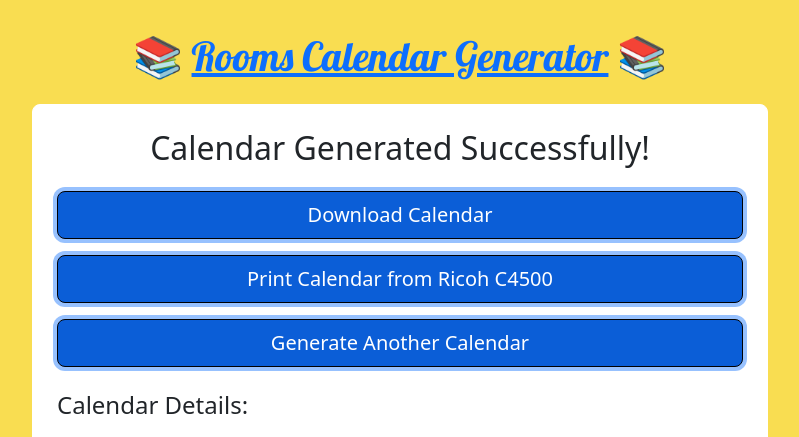
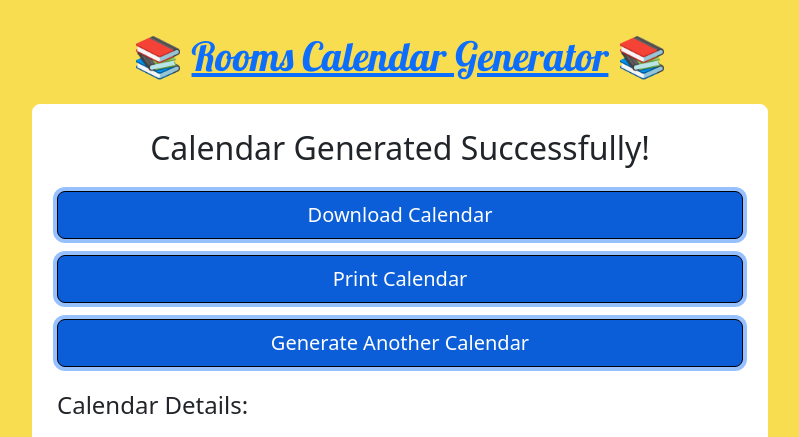
Before and after one commit to TunafishTiger/RoomsCalendar, a Django app: template templates/calendar_generator/success.html in a window 1280 px wide. Shown: the top 437 px of the page, without its empty margins (240-1039 px from the left). Run offline with Django 5.2, Linux system fonts and the light colour scheme; the template is opened without the code that fills it, so the values that code supplies are empty; parts of the project's set-up code (start-up, migrations or seed data) failed here and were passed over.

Commit message:
Setup local dev. server IP and update Print Button.

```diff
--- a/templates/calendar_generator/success.html
+++ b/templates/calendar_generator/success.html
@@ -9,7 +9,7 @@
 
     <div class="d-grid gap-3">
         <a href="{% url 'download_calendar' calendar.id %}" class="btn btn-primary btn-lg">Download Calendar</a>
-        <a href="{% url 'print_calendar' calendar.id %}" class="btn btn-success btn-lg">Print Calendar from Ricoh C4500</a>
+        <a href="{% url 'print_calendar' calendar.id %}" class="btn btn-success btn-lg">Print Calendar</a>
         <a href="{% url 'home' %}" class="btn btn-outline-light btn-lg">Generate Another Calendar</a>
     </div>
 
```
